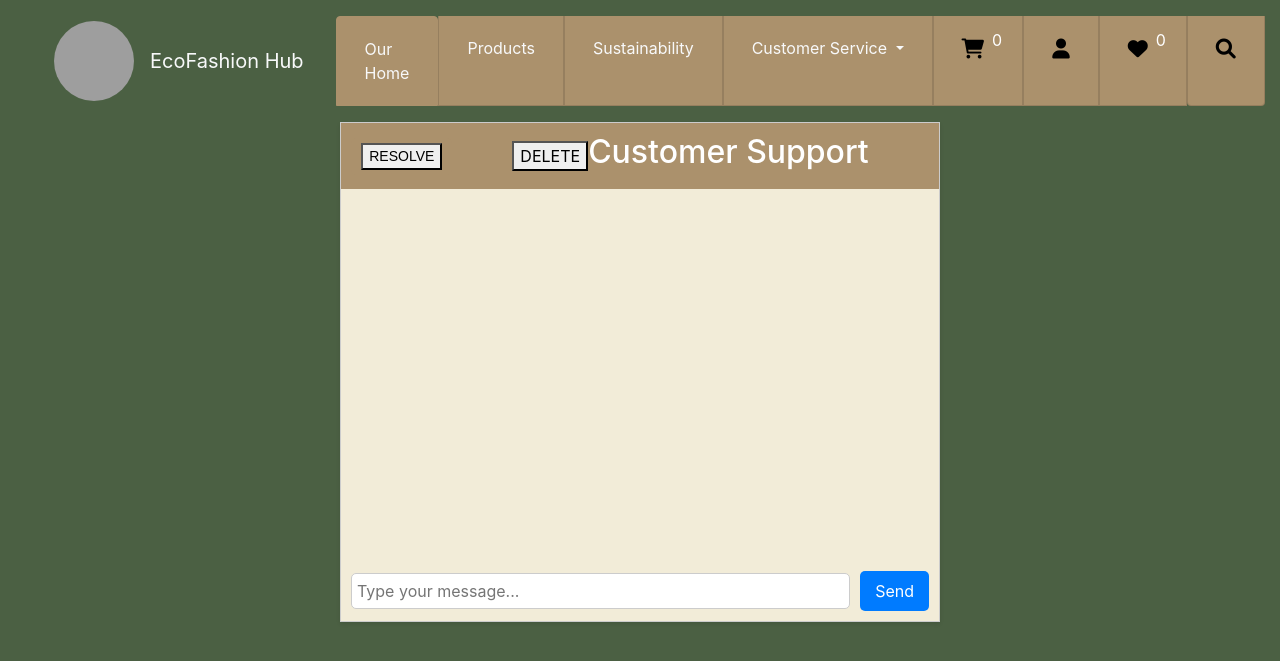
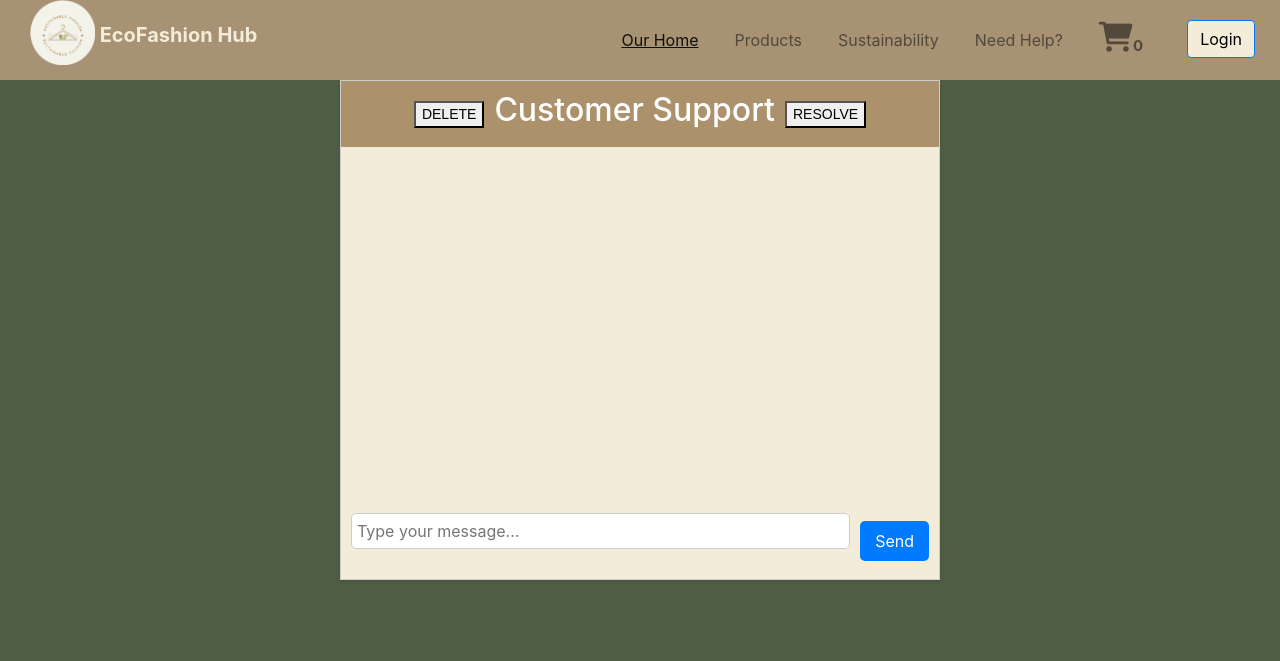
Before and after one commit to Confunius/EcoFashion-Hub, a Flask app: template templates/Customer/custservice/record_detail.html in a window 1280 px wide. Shown: the top 661 px of the page. Run offline with Flask 3, Linux system fonts and the light colour scheme; the template is opened without the code that fills it, so the values that code supplies are empty; some libraries are stand-ins or nearby versions; grey boxes are pictures that could not be loaded.

Commit message:
Update record_detail.html

```diff
--- a/templates/Customer/custservice/record_detail.html
+++ b/templates/Customer/custservice/record_detail.html
@@ -23,6 +23,7 @@
     }
 
     .resolve-button {
+    display: block;
     padding: 5px 10px;
     background-color: #ab916c;
     color: #943b46;
@@ -33,7 +34,20 @@
     font-family: Arial, sans-serif;
     font-weight: bold;
     position: relative;
-    right: 60px;
+    }
+
+    .delete-button {
+        padding: 5px 10px;
+        background-color: #ab916c;
+        color: #943b46;
+        border: none;
+        border-radius: 5px;
+        cursor: pointer;
+        font-size: 14px;
+        font-family: Arial, sans-serif;
+        font-weight: bold;
+        position: relative;
+        */
     }
 
     .chat-history {
@@ -85,21 +99,23 @@
     }
 
     </style>
-    {% extends "Customer/base.html" %} {% block title %}Ecofashion Hub - Record Details{% endblock %} {% block content %}
+    {% extends "base.html" %} {% block title %}Ecofashion Hub - Record Detail{% endblock %} {% block content %}
 
 
 </head>
 <body>
     <div class="chatbox">
+        <!-- Add the delete button inside the chat-header div -->
         <div class="chat-header">
-            <div class = "resolve-button">
-                <button onclick="resolveChat()">RESOLVE</button>
-            </div>
             <div class="delete-button">
                 <button onclick="deleteRecord()">DELETE</button>
             </div>
             <h2>Customer Support</h2>
+            <div class="resolve-button" id="ResolveButton">
+                <button onclick="resolveChat()">RESOLVE</button>
             </div>
+        </div>
+
 
        <div class="chat-history" id="chatHistory">
             {% for i in range(senders|length) %}
@@ -132,11 +148,12 @@
         });
     {% endfor %}
 
+
     if (status === "Resolved") {
         const messageInput = document.getElementById("messageInput");
         messageInput.disabled = true;
+        ResolveButton.style.display = "none";
     };
-
 
     window.addEventListener('beforeunload', function(event) {
         if (save === "True") {
@@ -169,7 +186,8 @@
             const messageInput = document.getElementById("messageInput");
             messageInput.disabled = true;
             alert("Chat resolved successfully!");
-            status = "Resolved"
+            status = "Resolved";
+            ResolveButton.style.display = "none";
         } else {
             // If the user cancels, do nothing
         }
@@ -207,21 +225,38 @@
         xhr.send(data);
     }
 
+    function censorMessage(message, profanityWords) {
+            for (const word of profanityWords) {
+                const regex = new RegExp('\\b' + word + '\\b', 'gi');
+                message = message.replace(regex, '*'.repeat(word.length));
+            }
+            return message;
+         }
+
     // Function to send a new message
     function sendMessage() {
         const messageInput = document.getElementById("messageInput");
-        const message = messageInput.value.trim();
+        let message = messageInput.value.trim();
+        if (message === "") {
+            return;
+        }
+        // Fetch the CSV data from the server
+        fetch('/get_csv')
+        .then(response => response.text())
+        .then(csvText => {
+            const csvLines = csvText.split('\n');
+            const profanityWords = csvLines.slice(1).map(line => line.split(',')[0].trim());
+            message = censorMessage(message, profanityWords); // Censor the user's message
             addMessageToChatHistory("Customer", message);
             messageInput.value = "";
             if (message !== "") {
-            if (automatedResponseSent === "False"){
+                if (automatedResponseSent === "False") {
                     // Send the automated response only for the first message
                     addMessageToChatHistory("bot", "Thank you for your message! Our customer support team will get back to you shortly.");
                     automatedResponseSent = "True";
-
                 }
-
             }
+        });
     }
 
     function deleteRecord() {
```
Lines whose indentation alone changed are shown as unchanged.
